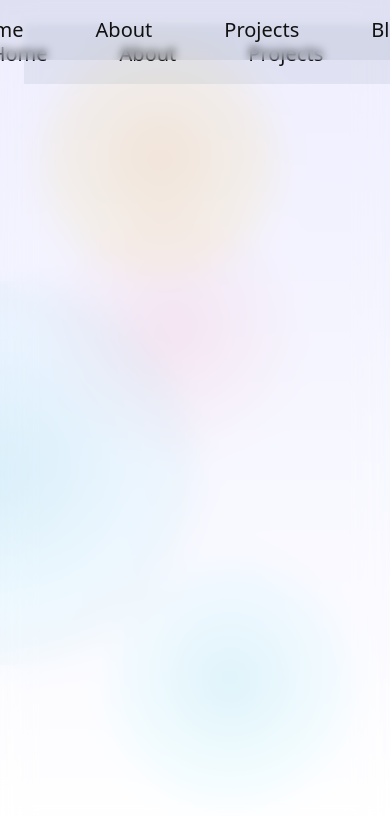
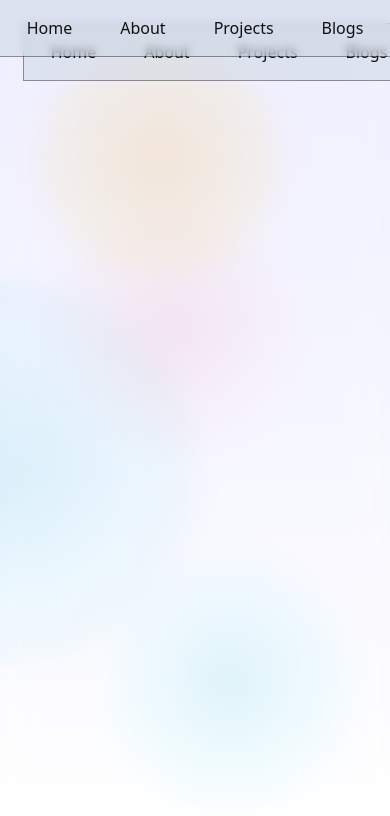
Before and after one commit to ecmCode/nextjs-portfolio, a Next.js app: page /components/NavBar/Navbar in a window 390 px wide. Shown: the top 816 px of the page. Built offline with nearby package versions, Linux system fonts and the light colour scheme.

Commit message:
Navbar styling

```diff
--- a/src/pages/_app.tsx
+++ b/src/pages/_app.tsx
@@ -3,11 +3,8 @@ import Navbar from "@/pages/components/NavBar/Navbar";
 import BaseLayout from "./components/BaseLayout/BaseLayout";
 import MainPage from "./components/MainPage/MainPage";
 import "./globals.css";
-import Head from "next/head";
-import { useRouter } from "next/router";
 
 const App = ({ Component, pageProps }: AppProps) => {
-  const router = useRouter();
   return (
     <BaseLayout>
       <Navbar />
--- a/src/pages/components/NavBar/Navbar.module.css
+++ b/src/pages/components/NavBar/Navbar.module.css
@@ -1,8 +1,11 @@
 .nav {
-  @apply fixed w-full flex gap-6 md:gap-20 justify-center items-center py-4 px-8 backdrop-blur-sm z-50
-  bg-slate-500/10 dark:bg-slate-600/30;
+  @apply fixed w-full flex gap-0 md:gap-20 justify-center items-center
+  py-4 px-8 backdrop-blur-sm z-50
+  bg-slate-300/50 dark:bg-slate-700/20 ring-1 ring-slate-800/50 dark:ring-slate-200/50;
 }
 
 .nav li a {
-  @apply text-xl font-light hover:text-slate-200 dark:hover:text-slate-500 bg-transparent;
+  @apply text-base sm:text-lg md:text-xl
+  font-normal dark:font-light
+  hover:text-slate-200 dark:hover:text-slate-500 bg-transparent;
 }
--- a/src/pages/components/NavBar/Navbar.tsx
+++ b/src/pages/components/NavBar/Navbar.tsx
@@ -18,7 +18,7 @@ const Navbar = () => {
           <li key={route.name.toLowerCase()}>
             <Link
               href={route.link}
-              className={router.pathname === route.link ? "text-cyan-400" : ""}
+              className={router.pathname === route.link ? "text-cyan-500" : ""}
             >
               {route.name}
             </Link>
```
